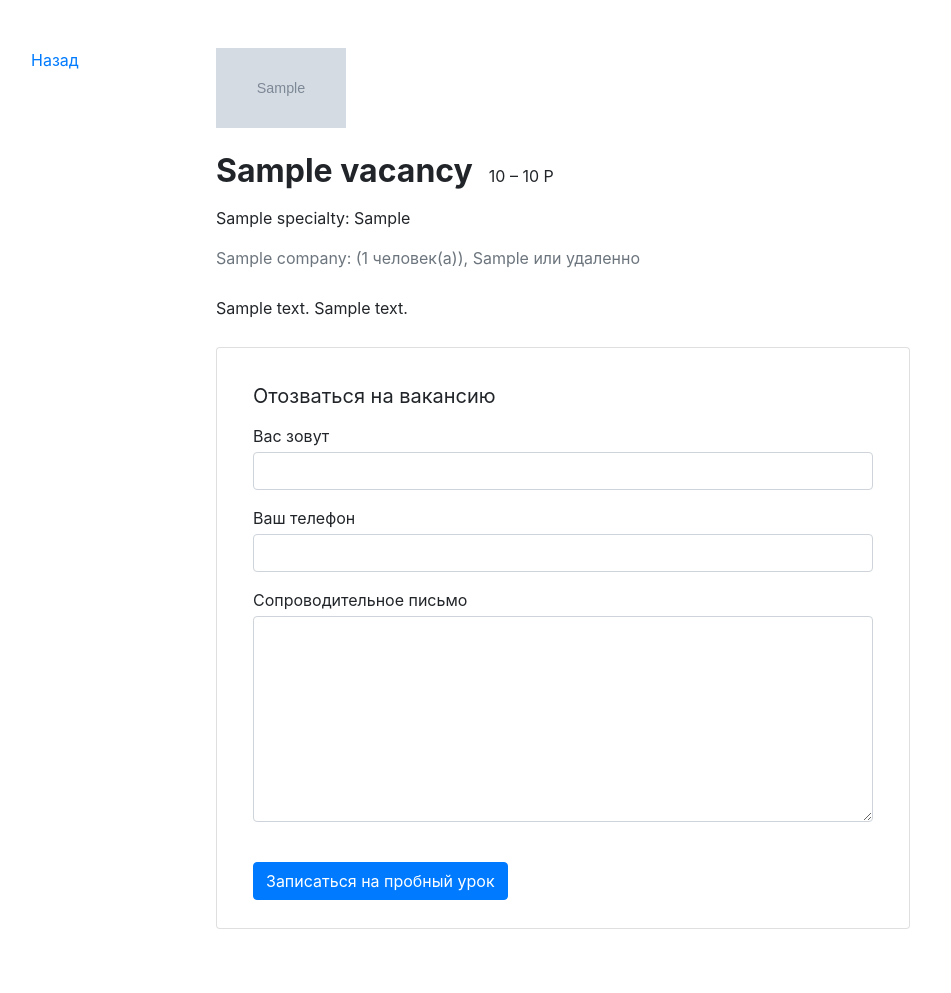
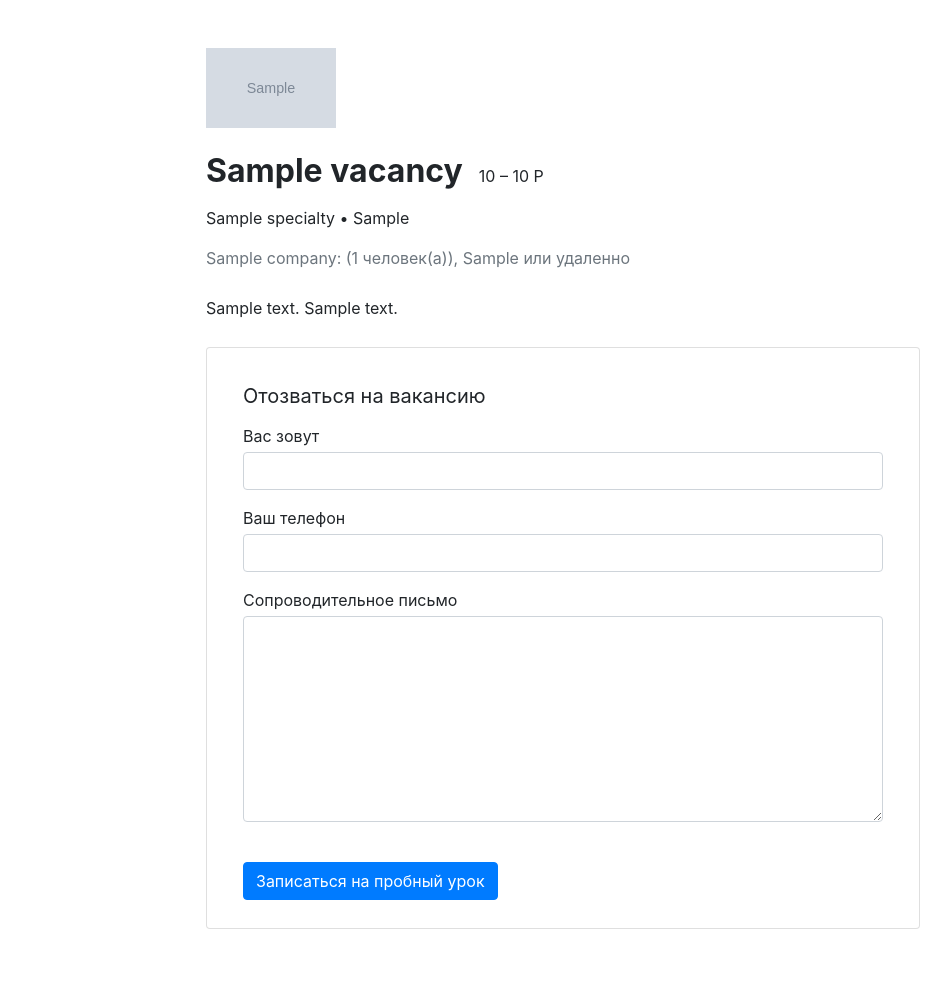
Before and after one commit to PolinaDoos/vacancies_project, a Django app: page /vacancies/1 in a window 1280 px wide. Shown: the part 144-1137 px from the top of the page, without its empty margins (85-1036 px from the left). After the commit the page ends 1073 px from the top, so only its background shows below. Run offline with Django 4.2, Linux system fonts and the light colour scheme; tables that the repository leaves empty hold one stand-in row (values such as "Sample post"); grey boxes marked "Sample" are stand-in pictures; some libraries are stand-ins or nearby versions.

Commit message:
Improved list output and upl template

```diff
--- a/conf/settings.py
+++ b/conf/settings.py
@@ -63,6 +63,7 @@
                 'django.template.context_processors.request',
                 'django.contrib.auth.context_processors.auth',
                 'django.contrib.messages.context_processors.messages',
+                'vacancies.context_processors.base_page',
             ],
         },
     },
--- a/conf/urls.py
+++ b/conf/urls.py
@@ -17,14 +17,15 @@
 from django.urls import path
 import vacancies.views as vacancies
 
+handler404 = vacancies.custom_handler404
+
+handler500 = vacancies.custom_handler500
 
 urlpatterns = [
     path('admin/', admin.site.urls),
     path('', vacancies.main_view),
     path('vacancies', vacancies.vacancies),
-    path('vacancies/cat/<str:category_name>', vacancies.vacancies_on_category),
-    path('vacancies/companies/<int:company>', vacancies.company_card),
-    path('vacancies/<int:vacancy>', vacancies.vacancy),
-
-
+    path('vacancies/cat/<str:category_name>', vacancies.vacancies_on_category, name='vacancies_on_category'),
+    path('vacancies/companies/<int:company>', vacancies.company_card, name='company_card'),
+    path('vacancies/<int:vacancy>', vacancies.vacancy, name='vacancy'),
 ]
--- /dev/null
+++ b/vacancies/context_processors.py
@@ -0,0 +1,4 @@
+def base_page(request) -> dict:
+    return {
+        'previous_page': request.META['HTTP_REFERER'],
+    }
--- a/vacancies/templates/base.html
+++ b/vacancies/templates/base.html
@@ -31,7 +31,7 @@
   </header>
   <main class="container mt-3">
     <div class="navbar mt-2">
-      <p><a href="#">Назад</a></p>
+      <p><a href="{{ previous_page }}">Назад</a></p>
     </div>
 
   {% block container %}{% endblock %}
--- a/vacancies/templates/company_card.html
+++ b/vacancies/templates/company_card.html
@@ -1,6 +1,5 @@
 {% extends 'base.html' %}
 {% block container %}
-
 
     <section>
       <div class="text-center">
--- a/vacancies/templates/index.html
+++ b/vacancies/templates/index.html
@@ -34,7 +34,7 @@
             <div class="card pt-4 text-center mb-4">
               <img class="mx-auto d-block" src="{{ specialty.picture }}" width="80" height="80" alt="">
               <div class="card-body">
-                <p class="card-text mb-2">{{ specialty.title }}</p>
+                <p class="card-text mb-2"><a href="{% url 'vacancies_on_category' specialty.code %}">{{ specialty.title }}</p></a>
                 <p class="card-text"><a href="vacancies/cat/{{ specialty.code }}">{{ specialty.vacancies_count }} вакансий</a></p>
               </div>
             </div>
--- a/vacancies/templates/vacancies_on_category.html
+++ b/vacancies/templates/vacancies_on_category.html
@@ -2,7 +2,7 @@
 {% block container %}
   <main class="container mt-3">
     <section>
-      <h1 class="h1 text-center mx-auto mt-4 pt-5" style="font-size: 70px;"><strong>{{specialty.title }}</strong></h1>
+      <h1 class="h1 text-center mx-auto mt-4 pt-5" style="font-size: 70px;"><strong>{{ specialty.title }}</strong></h1>
       <p class="text-center pt-1">{{ number_of_vacancies }} вакансий</p>
       <div class="row mt-5">
         <div class="col-12 col-lg-8 offset-lg-2 m-auto">
--- a/vacancies/templates/vacancy_card.html
+++ b/vacancies/templates/vacancy_card.html
@@ -1,20 +1,20 @@
 {% extends 'base.html' %}
 {% block container %}
-  <main class="container mt-3 pb-5">
     <div class="row mt-5">
       <div class="col-12 col-lg-2">
-        <div class="pl-3 mb-5">
-          <p><a href="#">Назад</a></p>
-        </div>
       </div>
       <div class="col-12 col-lg-8">
         <section class="pl-3">
-          <a href="/vacancies/companies/{{ vacancy_data.company.company_original_id }}"><img src="{{ vacancy_data.company.logo }}" width="130" height="80" alt=""></a>
+          <a href="{% url 'company_card' vacancy_data.company.company_original_id %}"><img src="{{ vacancy_data.company.logo }}" width="130" height="80" alt=""></a>
           <div class="d-flex align-items-baseline align-content-baseline">
             <h1 class="h2 mt-4 font-weight-bold">{{ vacancy_data.title }}</h1>
             <p class="m-0 pl-3">{{ vacancy_data.salary_min }} – {{ vacancy_data.salary_max }} Р</p>
           </div>
-          <p class="mt-2">{{ vacancy_data.specialty }}: {{ vacancy_data.skills }}</p>
+          <p class="mt-2">{{ vacancy_data.specialty }}
+            {% for skill in skills %}
+            • {{ skill }}
+            {% endfor %}
+            </p>
           <p class="text-muted mb-4">{{ vacancy_data.company.name }}: ({{ vacancy_data.company.employee_count }} человек(а)), {{ vacancy_data.company.location }} или удаленно</p>
           <div style="line-height: 1.8;">
             {{ vacancy_data.company.description }}
--- a/vacancies/templates/vacancy_summary.html
+++ b/vacancies/templates/vacancy_summary.html
@@ -1,7 +1,7 @@
 <div class="card mb-4">
     <div class="card-body px-4">
         <div class="row">
-        <a href="/vacancies/{{ vacancy.id }}"><div class="col-12 col-md-8 col-lg-9">
+        <a href="{% url 'vacancy' vacancy.id %}"><div class="col-12 col-md-8 col-lg-9">
             <h2 class="h2 pb-2">{{ vacancy.title }}</h2>
         </a>
             <p class="mb-2">{{ vacancy.skills }}</p>
--- a/vacancies/views.py
+++ b/vacancies/views.py
@@ -2,6 +2,7 @@
 from django.shortcuts import redirect, render
 from vacancies.models import Company, Specialty, Vacancy
 from django.db.models import Count
+
 
 
 def custom_handler404(request, exception):
@@ -10,6 +11,7 @@
 
 def custom_handler500(request):
     return HttpResponseServerError('Сервер не отвечает именно Вам')
+
 
 
 def main_view(request):
@@ -63,8 +65,11 @@
 def vacancy(request, vacancy):
     try:
         vacancy_data = Vacancy.objects.get(id=vacancy)
+        print(vacancy_data.skills.split(", "))
+        skills = vacancy_data.skills.split(", ")
         context = {
             'vacancy_data': vacancy_data,
+            'skills': skills,
         }
         return render(request, 'vacancy_card.html', context)
     except Vacancy.DoesNotExist:
```
